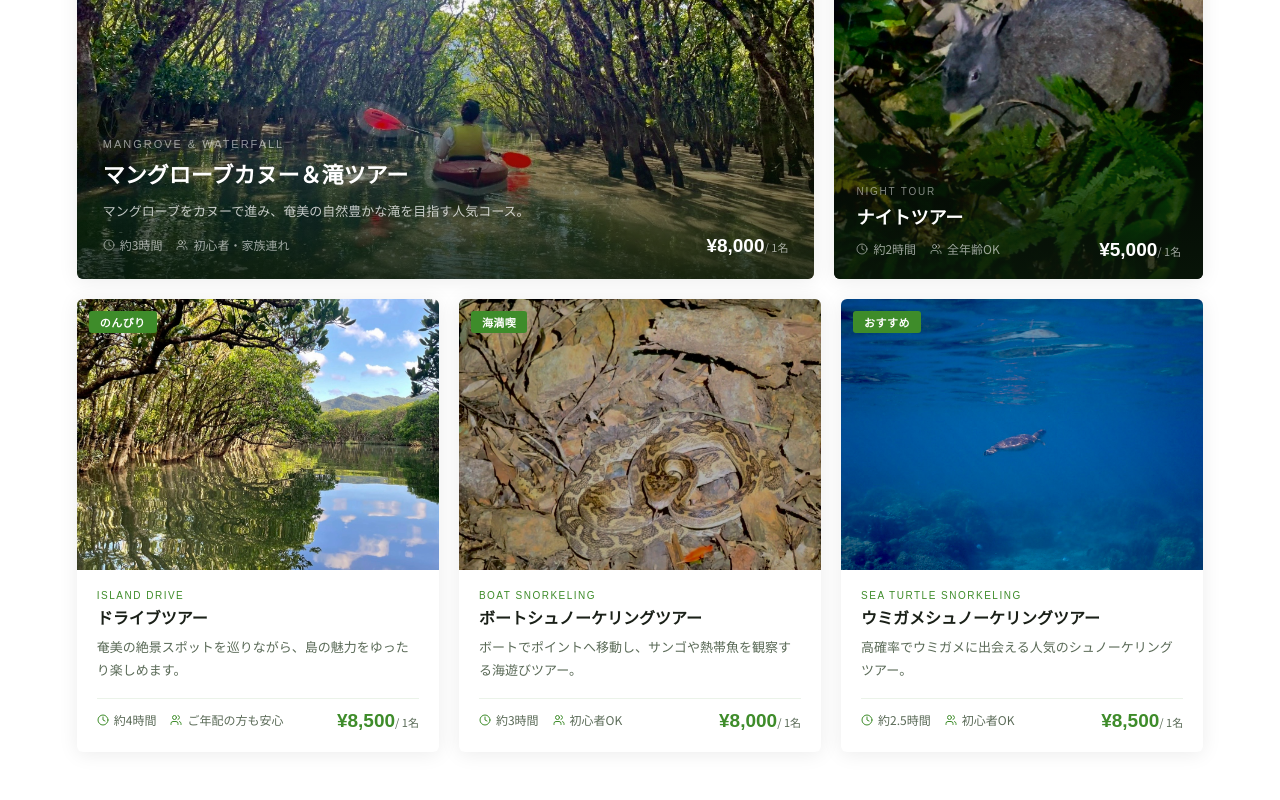
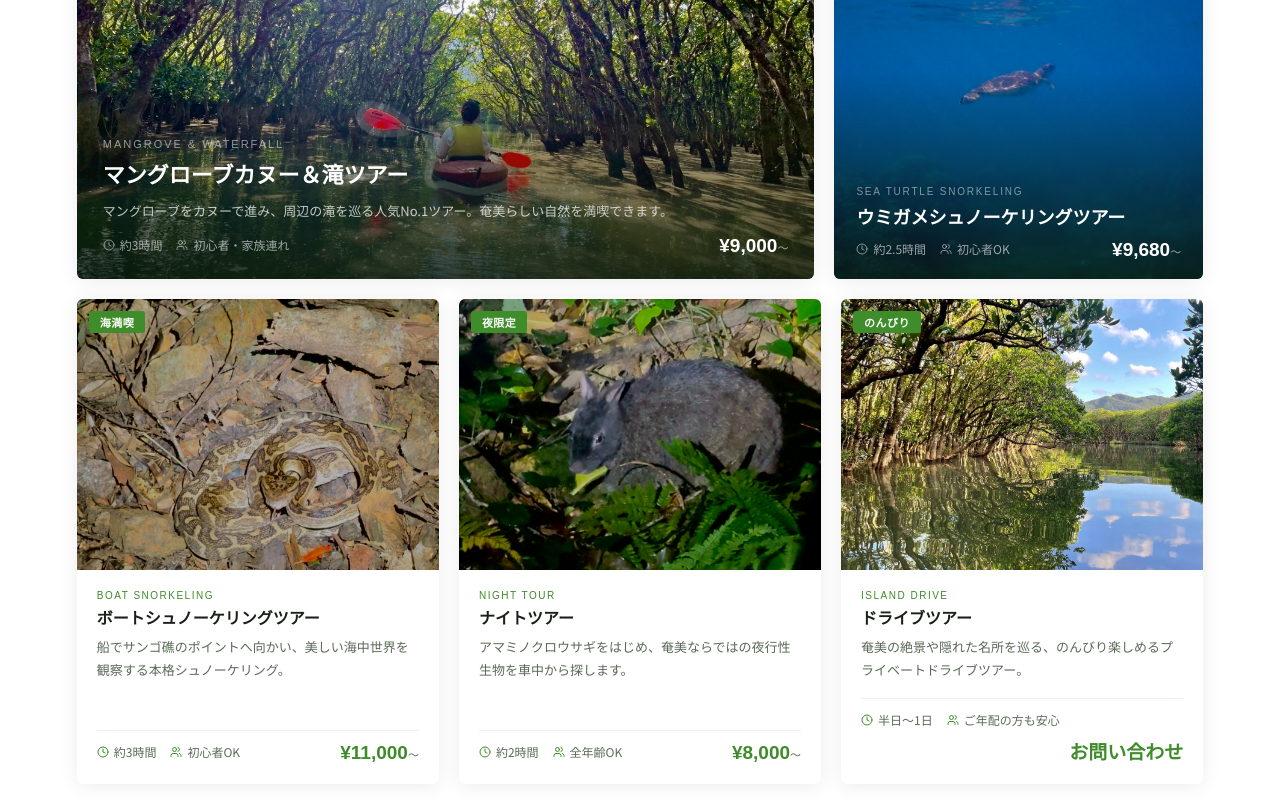
Before and after one commit to ikucha-portfolio/amami-guide-redesign, a React (Vite) app: page / in a window 1280 px wide. Shown: the part 980-1780 px from the top of the page. Built offline with nearby package versions, Linux system fonts and the light colour scheme.

Commit message:
クイックインフォ整理

```diff
--- a/src/siteData.js
+++ b/src/siteData.js
@@ -4,13 +4,41 @@ export const TOURS = [
     name: "マングローブカヌー＆滝ツアー",
     nameEn: "Mangrove & Waterfall",
     duration: "約3時間",
-    price: "¥8,000",
-    priceNote: "/ 1名",
+    price: "¥9,000",
+    priceNote: "〜",
     target: "初心者・家族連れ",
     description:
-      "マングローブをカヌーで進み、奄美の自然豊かな滝を目指す人気コース。",
+      "マングローブをカヌーで進み、周辺の滝を巡る人気No.1ツアー。奄美らしい自然を満喫できます。",
     tag: "人気No.1",
     image: "/images/hero.jpeg",
+  },
+
+  {
+    id: "turtle-snorkeling",
+    name: "ウミガメシュノーケリングツアー",
+    nameEn: "Sea Turtle Snorkeling",
+    duration: "約2.5時間",
+    price: "¥9,680",
+    priceNote: "〜",
+    target: "初心者OK",
+    description:
+      "ウミガメと一緒に泳ぎながら記念撮影も楽しめる人気のシュノーケリングツアー。",
+    tag: "おすすめ",
+    image: "/images/umigame.jpeg",
+  },
+
+  {
+    id: "boat-snorkeling",
+    name: "ボートシュノーケリングツアー",
+    nameEn: "Boat Snorkeling",
+    duration: "約3時間",
+    price: "¥11,000",
+    priceNote: "〜",
+    target: "初心者OK",
+    description:
+      "船でサンゴ礁のポイントへ向かい、美しい海中世界を観察する本格シュノーケリング。",
+    tag: "海満喫",
+    image: "/images/night2.jpeg",
   },
 
   {
@@ -18,11 +46,11 @@ export const TOURS = [
     name: "ナイトツアー",
     nameEn: "Night Tour",
     duration: "約2時間",
-    price: "¥5,000",
-    priceNote: "/ 1名",
+    price: "¥8,000",
+    priceNote: "〜",
     target: "全年齢OK",
     description:
-      "アマミノクロウサギや夜の生き物を探しに出かける夜限定ツアー。",
+      "アマミノクロウサギをはじめ、奄美ならではの夜行性生物を車中から探します。",
     tag: "夜限定",
     image: "/images/night.jpeg",
   },
@@ -31,42 +59,14 @@ export const TOURS = [
     id: "drive",
     name: "ドライブツアー",
     nameEn: "Island Drive",
-    duration: "約4時間",
-    price: "¥8,500",
-    priceNote: "/ 1名",
+    duration: "半日〜1日",
+    price: "お問い合わせ",
+    priceNote: "",
     target: "ご年配の方も安心",
     description:
-      "奄美の絶景スポットを巡りながら、島の魅力をゆったり楽しめます。",
+      "奄美の絶景や隠れた名所を巡る、のんびり楽しめるプライベートドライブツアー。",
     tag: "のんびり",
     image: "/images/drive.jpeg",
-  },
-
-  {
-    id: "boat-snorkeling",
-    name: "ボートシュノーケリングツアー",
-    nameEn: "Boat Snorkeling",
-    duration: "約3時間",
-    price: "¥8,000",
-    priceNote: "/ 1名",
-    target: "初心者OK",
-    description:
-      "ボートでポイントへ移動し、サンゴや熱帯魚を観察する海遊びツアー。",
-    tag: "海満喫",
-    image: "/images/night2.jpeg",
-  },
-
-  {
-    id: "turtle-snorkeling",
-    name: "ウミガメシュノーケリングツアー",
-    nameEn: "Sea Turtle Snorkeling",
-    duration: "約2.5時間",
-    price: "¥8,500",
-    priceNote: "/ 1名",
-    target: "初心者OK",
-    description:
-      "高確率でウミガメに出会える人気のシュノーケリングツアー。",
-    tag: "おすすめ",
-    image: "/images/umigame.jpeg",
   },
 ];
 
```
